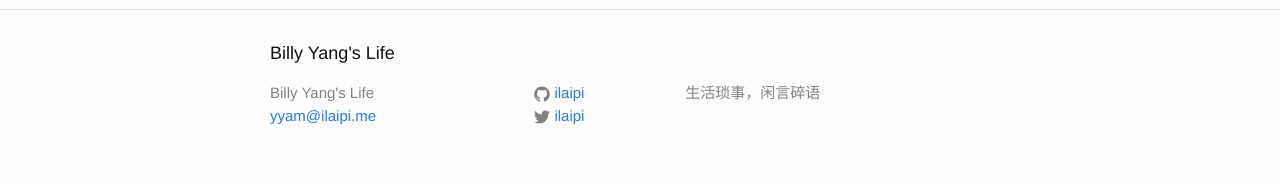
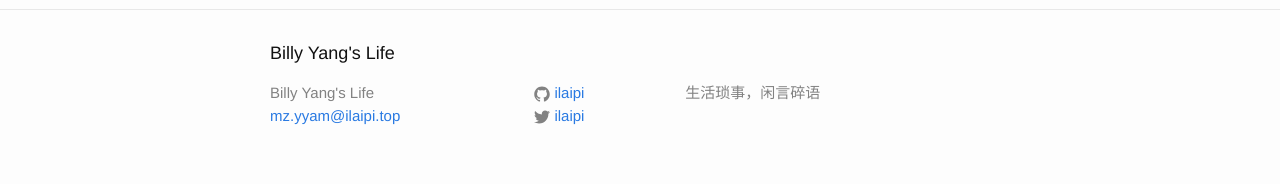
Before and after one commit to ipiali/ipiali.github.io, a Jekyll site: the page built from private.html, in a window 1280 px wide. Shown: the part 1058-1242 px from the top of the page. Built offline with Jekyll 4.4.1, drawn with Linux system fonts in a browser that asks for light colours.

Commit message:
Update _config.yml

```diff
--- a/_config.yml
+++ b/_config.yml
@@ -7,7 +7,7 @@
 
 # Site settings
 title: Billy Yang's Life
-email: yyam@ilaipi.me
+email: mz.yyam@ilaipi.top
 # description: > # this means to ignore newlines until "baseurl:"
   # Write an awesome description for your new site here. You can edit this
   # line in _config.yml. It will appear in your document head meta (for
@@ -15,9 +15,13 @@
 description: >
   生活琐事，闲言碎语
 baseurl: "" # the subpath of your site, e.g. /blog
-url: "http://blog.ilaipi.me" # the base hostname & protocol for your site
+url: "https://blog.ilaipi.me" # the base hostname & protocol for your site
 twitter_username: ilaipi
 github_username:  ilaipi
 
+# avatar头像及Favicon
+avatar: https://github.com/ilaipi/ilaipi.github.io/blob/master/assets/avatar.jpeg
+favicon: https://github.com/ilaipi/ilaipi.github.io/blob/master/assets/favicon.ico
+
 # Build settings
 markdown: kramdown
```
